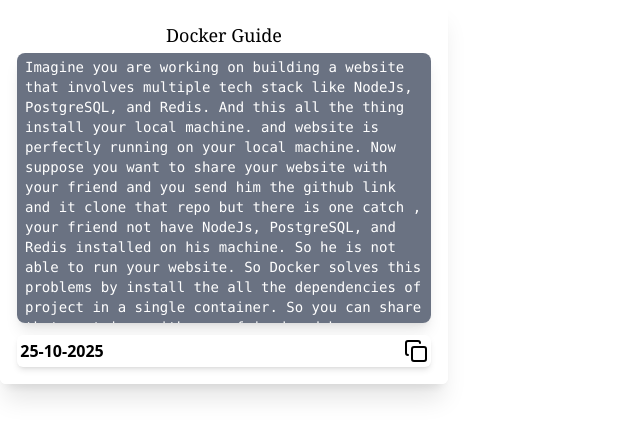
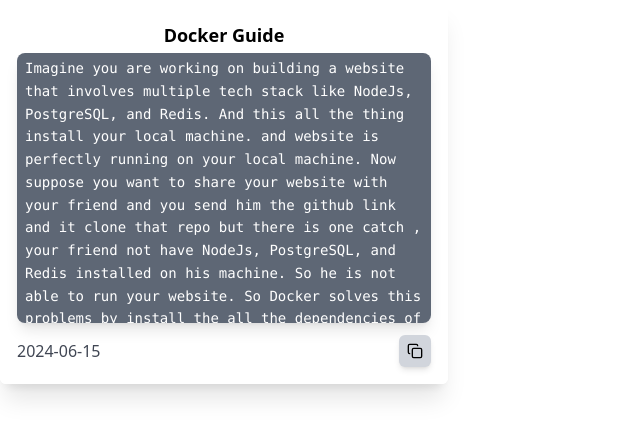
Before and after one commit to kiran-11123/Snaplog, a Next.js app: page /card in a window 1280 px wide. Shown: the top 438 px of the page, without its empty margins (0-640 px from the left). Built offline with nearby package versions, Linux system fonts and the light colour scheme.

Commit message:
Need to look into the fonts now

```diff
--- a/app/card/page.tsx
+++ b/app/card/page.tsx
@@ -1,5 +1,6 @@
 "use client"
 import { Copy } from 'lucide-react';
+import { useState } from 'react';
 
 interface Components {
 
@@ -12,15 +13,30 @@
 
 
 export default function Card({ title, data, created_at }: Components) {
+
+    const [copied, setCopied] =  useState(false);
+
+    async function handleCopy() {
+
+        try {
+            await navigator.clipboard.writeText(data);
+            setCopied(true);
+            setTimeout(() => setCopied(false), 2000);
+        }       catch (err) {
+
+            console.error('Failed to copy text: ', err);
+          }
+
+    }
     return (
 
         <div className="w-full max-w-md  backdrop-blur-xl bg-white/20  border-white h-96 p-4 shadow-xl rounded-md flex flex-col border items-center justify-between">
 
-            <h1 className="text-center px-2 py-1 font-serif  text-lg">
+            <h1 className="text-center px-2 py-1 font-poppins font-semibold  text-lg">
                 Docker Guide
             </h1>
 
-            <div className="w-full h-84 mb-3 overflow-auto custom-scrollbar font-mono bg-gray-500  rounded-lg shadow-lg text-white text-sm sm:text-md px-2 py-1 whitespace-pre-wrap ">
+            <div className="w-full flex-1 mb-3 overflow-auto custom-scrollbar font-mono bg-gray-700/80  rounded-lg shadow-lg text-white text-sm sm:text-md px-2 py-1 whitespace-pre-wrap leading-relaxed">
                 Imagine you are working on building a website that involves multiple tech stack like NodeJs, PostgreSQL, and Redis. And this all the thing install your local machine. and website is perfectly running on your local machine.
 
                 Now suppose you want to share your website with your friend and you send him the github link and it clone that repo but there is one catch , your friend not have NodeJs, PostgreSQL, and Redis installed on his machine. So he is not able to run your website.
@@ -36,13 +52,22 @@
                 Efficiency: Containers are lightweight and start quickly, making them ideal for modern development practices like microservices and continuous integration/continuous deployment (CI/CD).
             </div>
 
-            <div className='flex items-center justify-center w-full gap-75 bg-white py-1 rounded-md shadow-md'>
 
-                <div className='font-bold '>25-10-2025</div>
-               <Copy />
+
+            <div className='flex items-center w-full  justify-between'>
+
+                <span className='font-inter text-gray-900/80'>
+                    {/* {created_at.toString().split('T')[0]} */}
+                    2024-06-15
+                </span>
+
+                <button title="Copy" onClick={handleCopy} className='flex items-center p-2 bg-gray-300 rounded-md hover:bg-gray-400 hover:opacity-80 transition-shadow shadow-md'>
+                    <Copy size={16} color='black' />
+
+                    {copied && <span className='text-xs text-black '>Copied!</span>}
+                </button>
 
             </div>
-
 
 
 
--- a/app/globals.css
+++ b/app/globals.css
@@ -10,7 +10,7 @@
     border-radius:3px
 }
 .custom-scrollbar::-webkit-scrollbar-thumb{
-    background-color: #d1d5dbd0;
+    background-color: rgba(255, 255, 255, 0.4);
     border-radius: 3px;
 
 }
```
